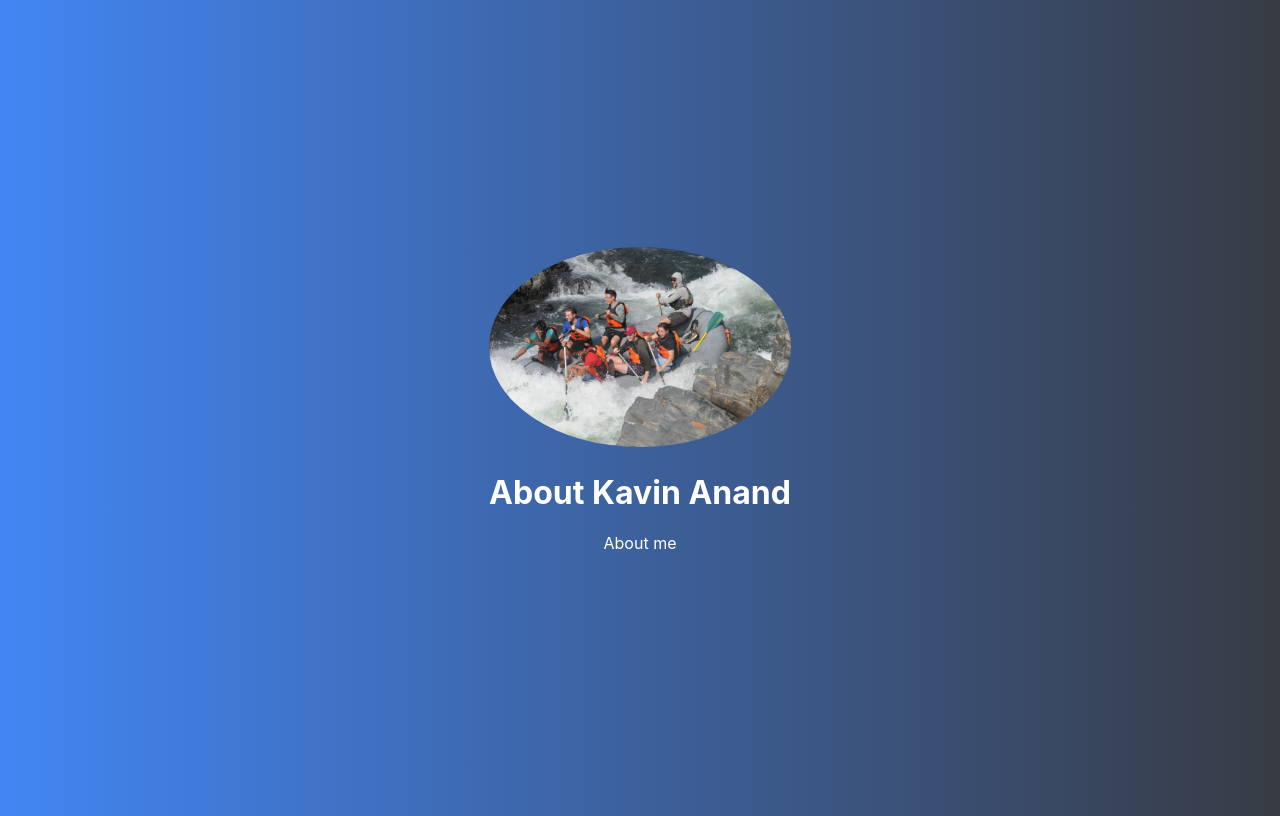
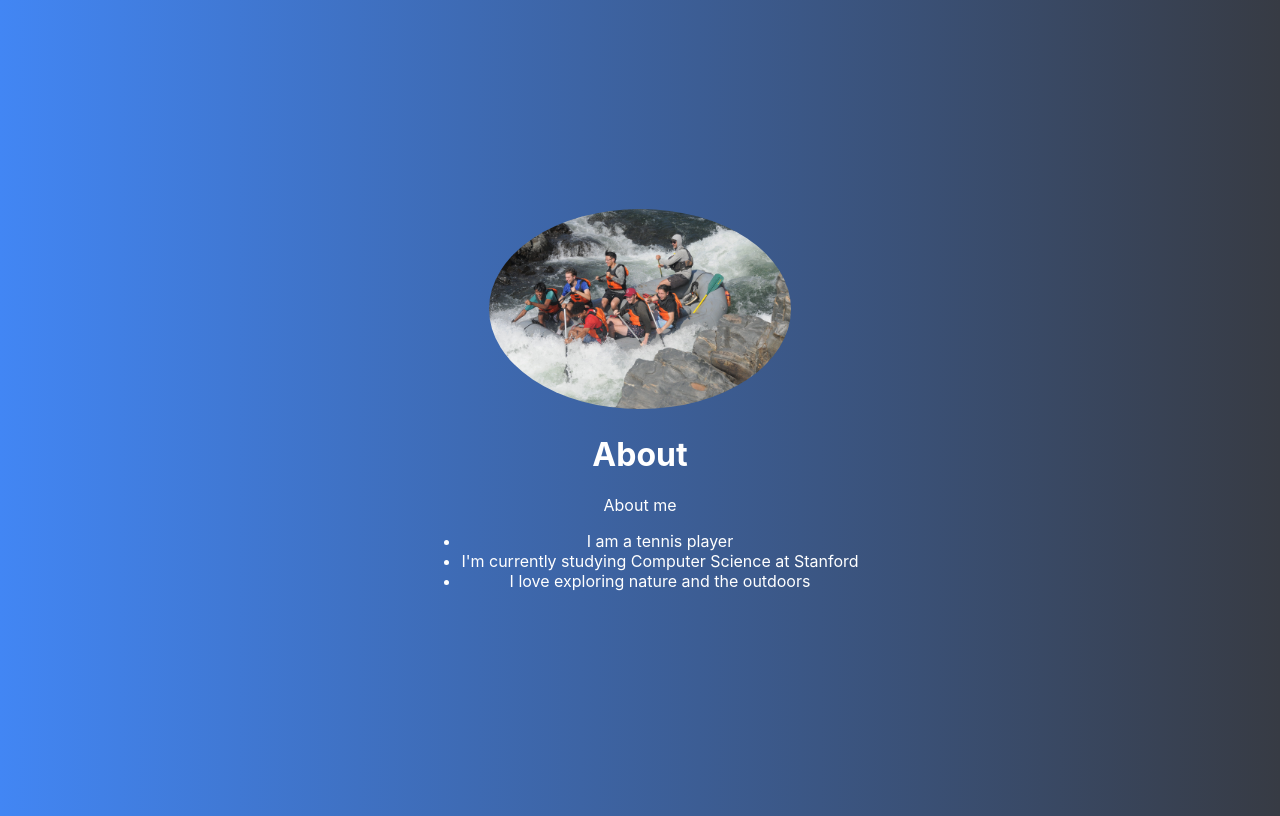
Before and after one commit to kanand77/first-website, a plain HTML site: page about.html in a window 1280 px wide. Drawn offline with Linux system fonts and the light colour scheme.

Commit message:
adding more info to about

```diff
--- a/about.html
+++ b/about.html
@@ -14,8 +14,13 @@
 <body>
   <div>
     <img src="replit.jpg">
-    <h1>About Kavin Anand</h1>
-    <p> About me </p>
+    <h1>About </h1>
+	<p> About me </p>
+	<ul>
+		<li>I am a tennis player</li>
+		<li> I'm currently studying Computer Science at Stanford</li>
+		<li> I love exploring nature and the outdoors</li>
+	</ul>
   </div>
   	<script src="script.js">
 	</script>
```
Also changed, not shown: index.html (+1 -1 lines).
